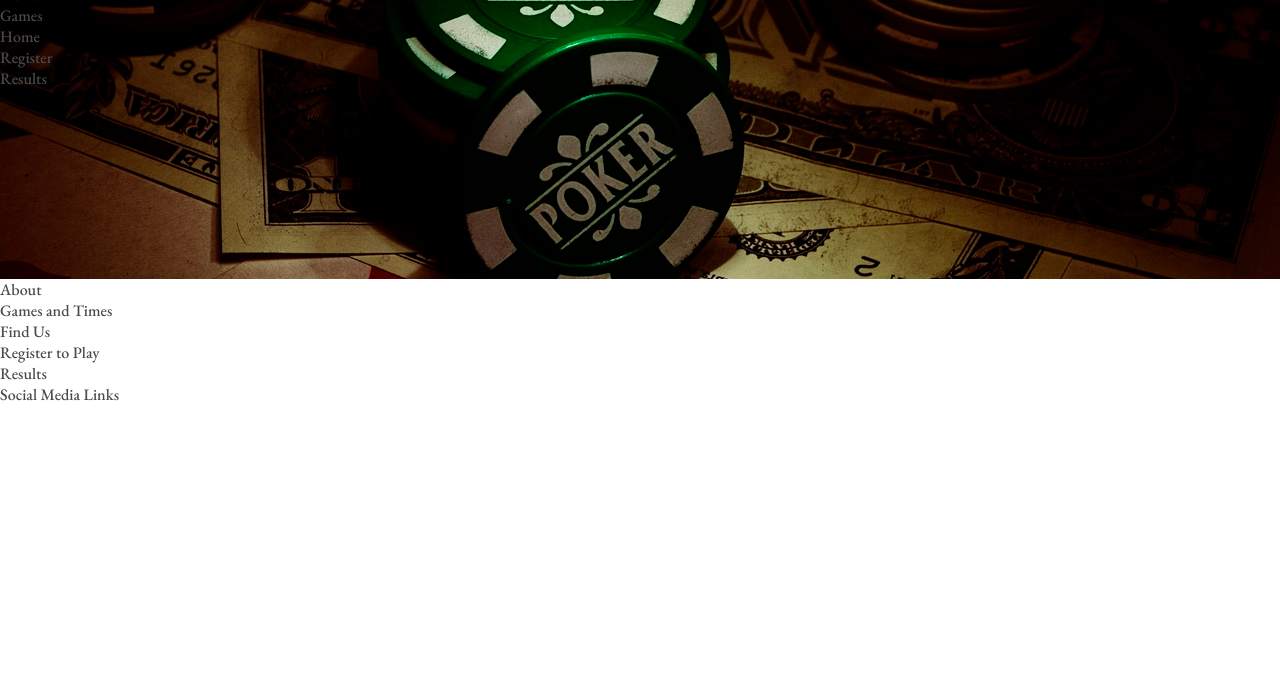
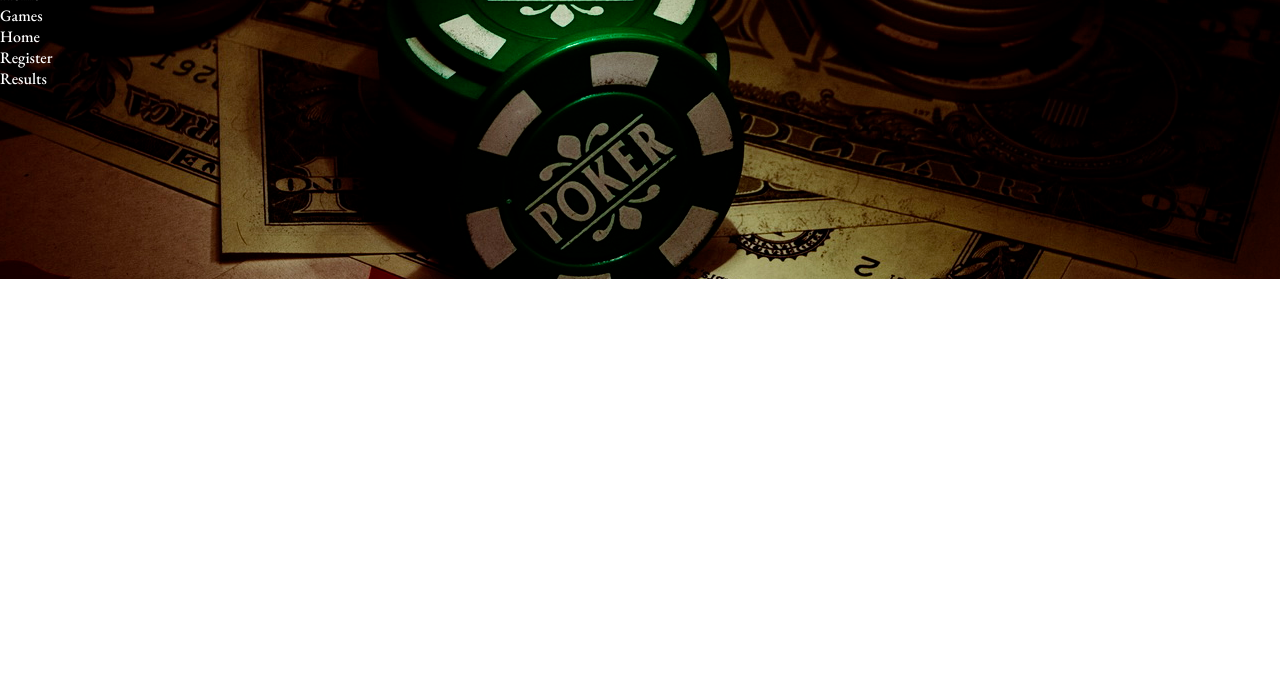
Before and after one commit to tomkelly111/Portfolio1, a plain HTML site: page index.html in a window 1280 px wide. Shown: the part 121-800 px from the top of the page. Drawn offline with nearby package versions, Linux system fonts and the light colour scheme.

Commit message:
change font color to white

```diff
--- a/assets/css/style.css
+++ b/assets/css/style.css
@@ -14,7 +14,7 @@ a, a:hover, a:visited, a:active {
 body {
     font-family: EB Garamond, sans-serif;
     font-weight:500;
-    color: #4a4a4a;
+    color: #ffffff;
 }
 
 /* headings and logo */
```
